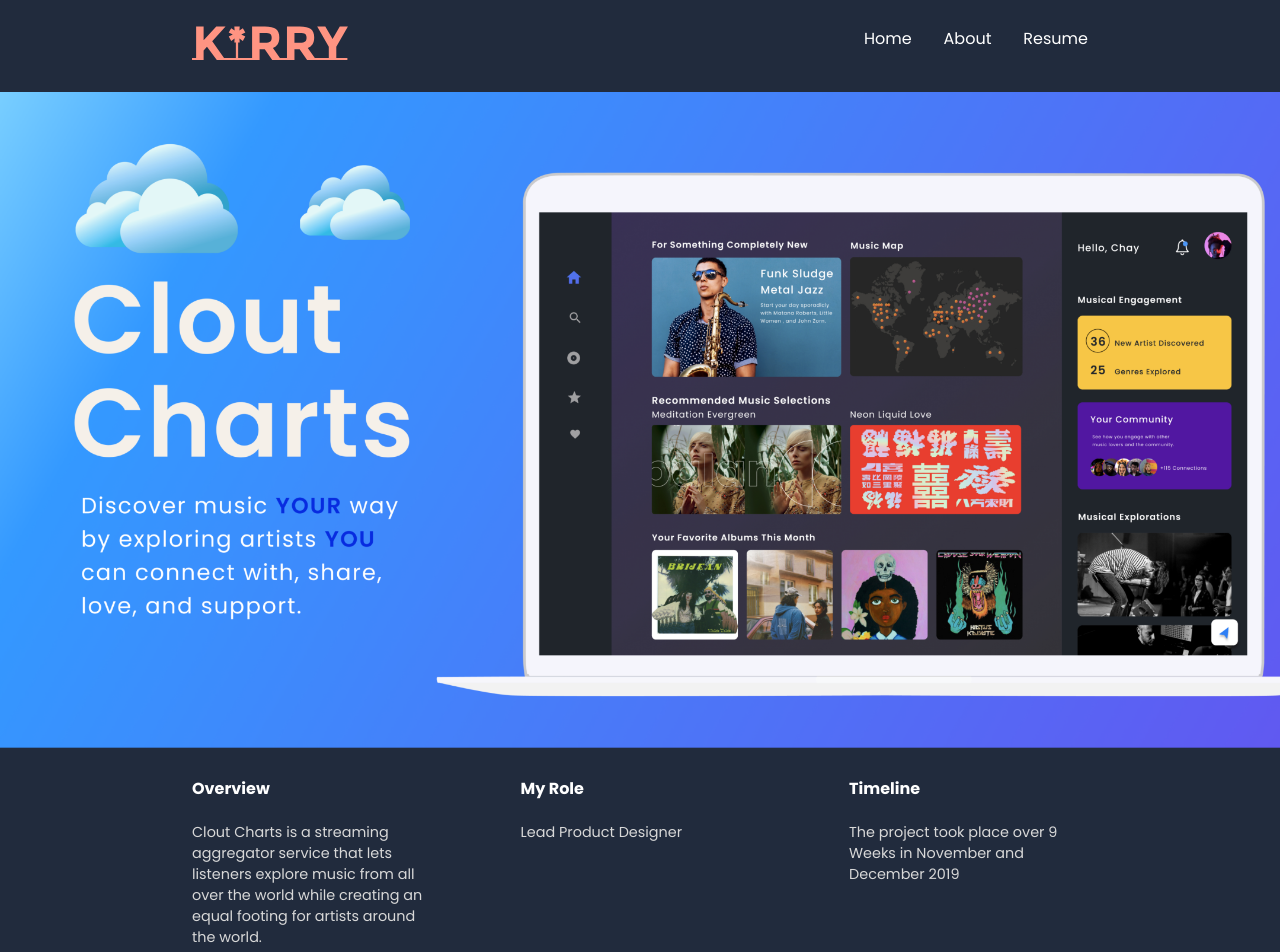
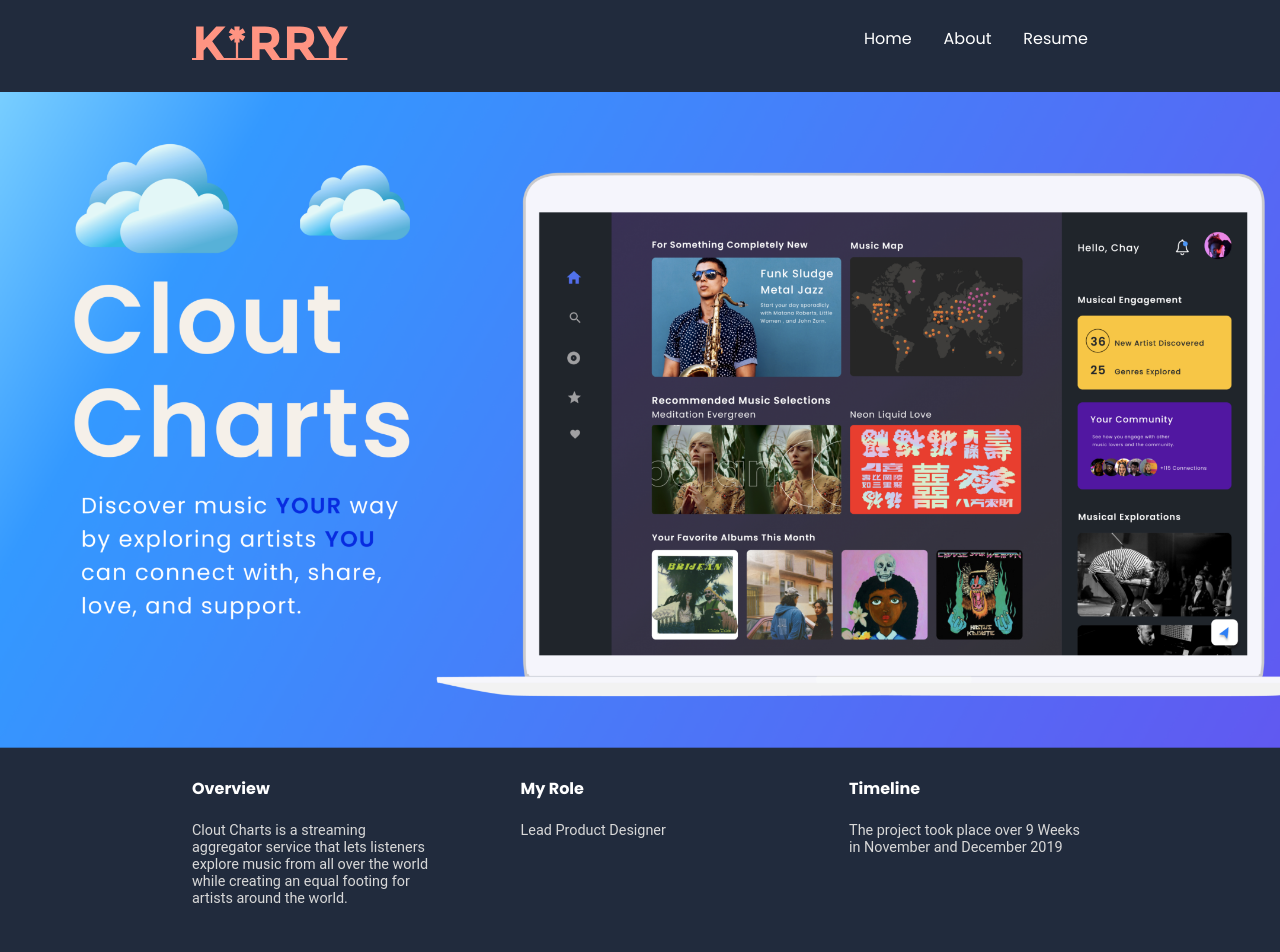
Before and after one commit to javontaymcelroy/kerrymcphearson-portfolio, a React (Create React App) app in the folder kp-portfolio/: page /cloutcharts in a window 1280 px wide. Shown: the top 952 px of the page. Built offline with nearby package versions, Linux system fonts and the light colour scheme.

Commit message:
Overview font updated

```diff
--- a/kp-portfolio/src/App.css
+++ b/kp-portfolio/src/App.css
@@ -4,5 +4,5 @@
 }
 
 p {
-  ont-family: "Roboto", sans-serif;
+  font-family: "Roboto", sans-serif;
 }
--- a/kp-portfolio/src/SCSS/General.scss
+++ b/kp-portfolio/src/SCSS/General.scss
@@ -22,6 +22,7 @@
 
 .category__header {
   grid-area: category__header;
+  font-family: "Poppins", sans-serif;
 }
 
 .category__caption {
@@ -29,6 +30,7 @@
   color: #d8d8d8;
   font-weight: 400;
   font-size: 0.9rem;
+  font-family: "Roboto", sans-serif;
 }
 
 .role {
```
